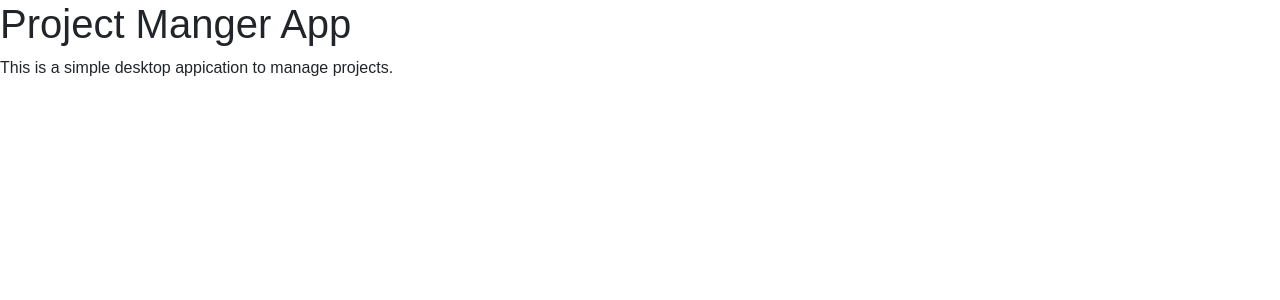
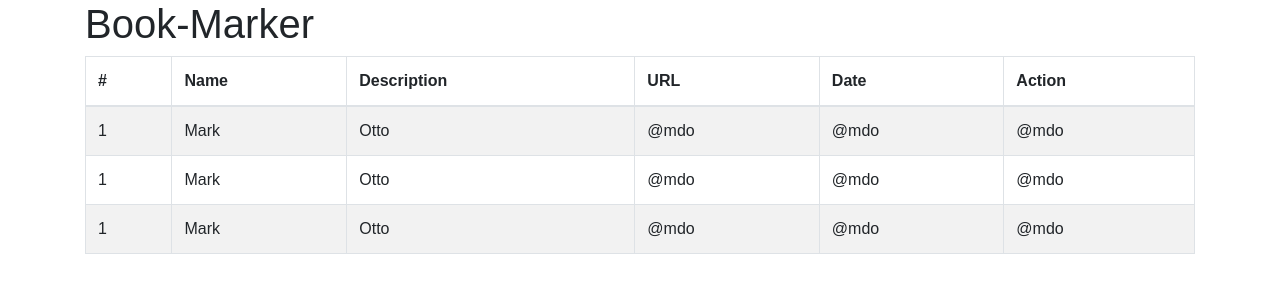
Before and after one commit to tmKamal/bookmark-manager-desktop, a React app: page / in a window 1280 px wide. Shown: the top 300 px of the page. Built offline with nearby package versions, Linux system fonts and the light colour scheme; the HTML template or start-up script is replaced by a standard one.

Commit message:
dummy table creted for the main page

```diff
--- a/src/components/App.js
+++ b/src/components/App.js
@@ -1,12 +1,36 @@
-import React from 'react'
+import React,{useState} from "react";
+import { Container, Table } from "react-bootstrap";
+import ProjectItem from "./project-item";
 
 const App = () => {
-	return (
-		<div className='app'>
-			<h1>Project Manger App</h1>
-			<p>This is a simple desktop appication to manage projects.</p>
-		</div>
-	)
-}
+	const [projectRecords,setProjectRecords]= useState([
+		{id:1,name:'how to custom a unix',description:'this is a smple text for you saved web content.',url:'https://github.com/tmKamal',created:new Date().toString()},
+		{id:1,name:'how to custom a unix',description:'this is a smple text for you saved web content.',url:'https://github.com/tmKamal',created:new Date().toString()},
+		{id:1,name:'how to custom a unix',description:'this is a smple text for you saved web content.',url:'https://github.com/tmKamal',created:new Date().toString()},
+	])
+  return (
+    <Container>
+      <h1>Book-Marker </h1>
+      <Table striped bordered hover>
+        <thead>
+          <tr>
+            <th>#</th>
+            <th>Name</th>
+            <th>Description</th>
+            <th>URL</th>
+            <th>Date</th>
+            <th>Action</th>
+          </tr>
+        </thead>
+        <tbody>
+          {projectRecords.map((book)=>(
+			  <ProjectItem id={book.id}></ProjectItem>
+		  ))}
 
-export default App
+        </tbody>
+      </Table>
+    </Container>
+  );
+};
+
+export default App;
--- /dev/null
+++ b/src/components/project-item.js
@@ -0,0 +1,16 @@
+import React from 'react';
+
+const ProjectItem=(prop)=>{
+    return (
+        <tr>
+            <td>1</td>
+            <td>Mark</td>
+            <td>Otto</td>
+            <td>@mdo</td>
+            <td>@mdo</td>
+            <td>@mdo</td>
+          </tr>
+    )
+}
+
+export default ProjectItem;
```
